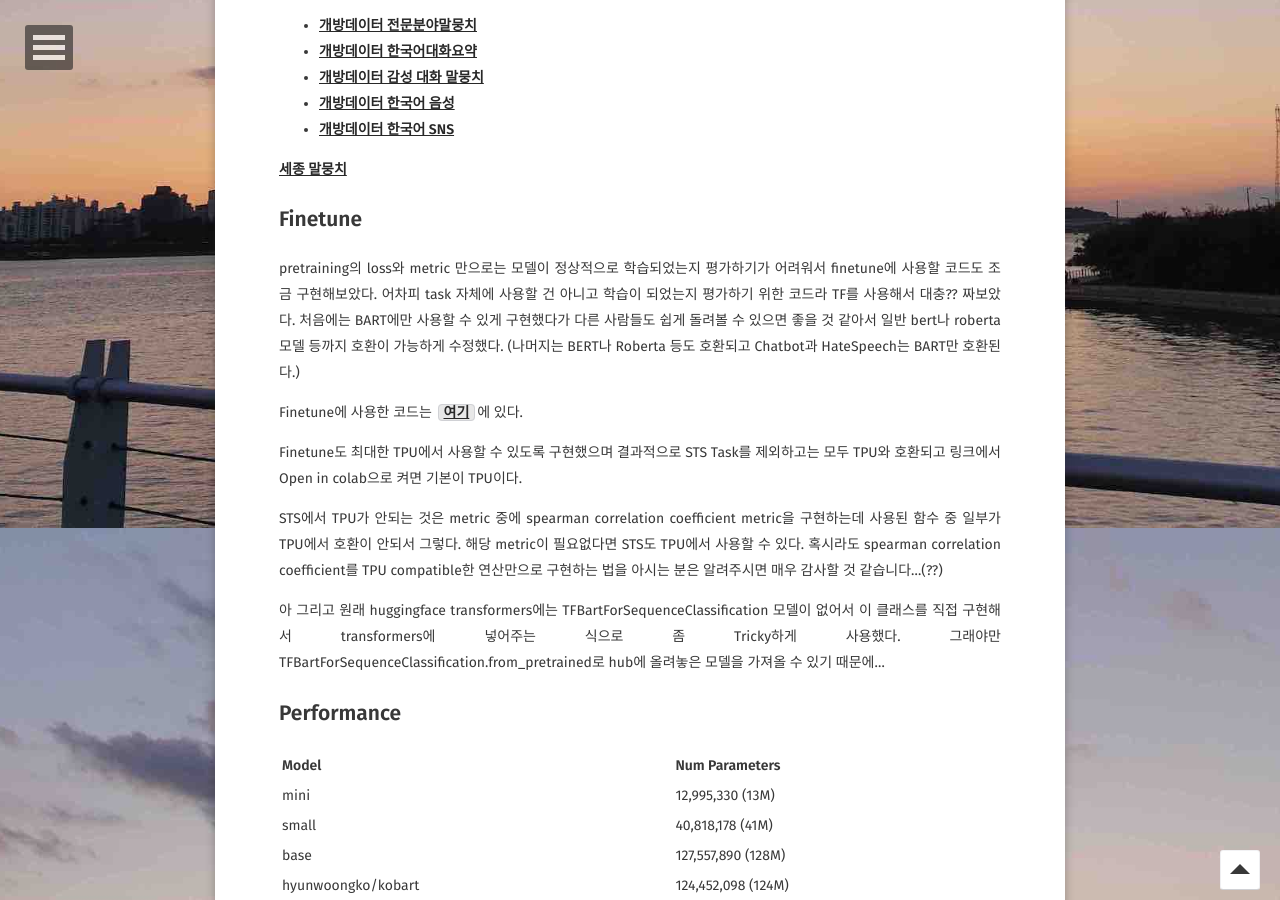
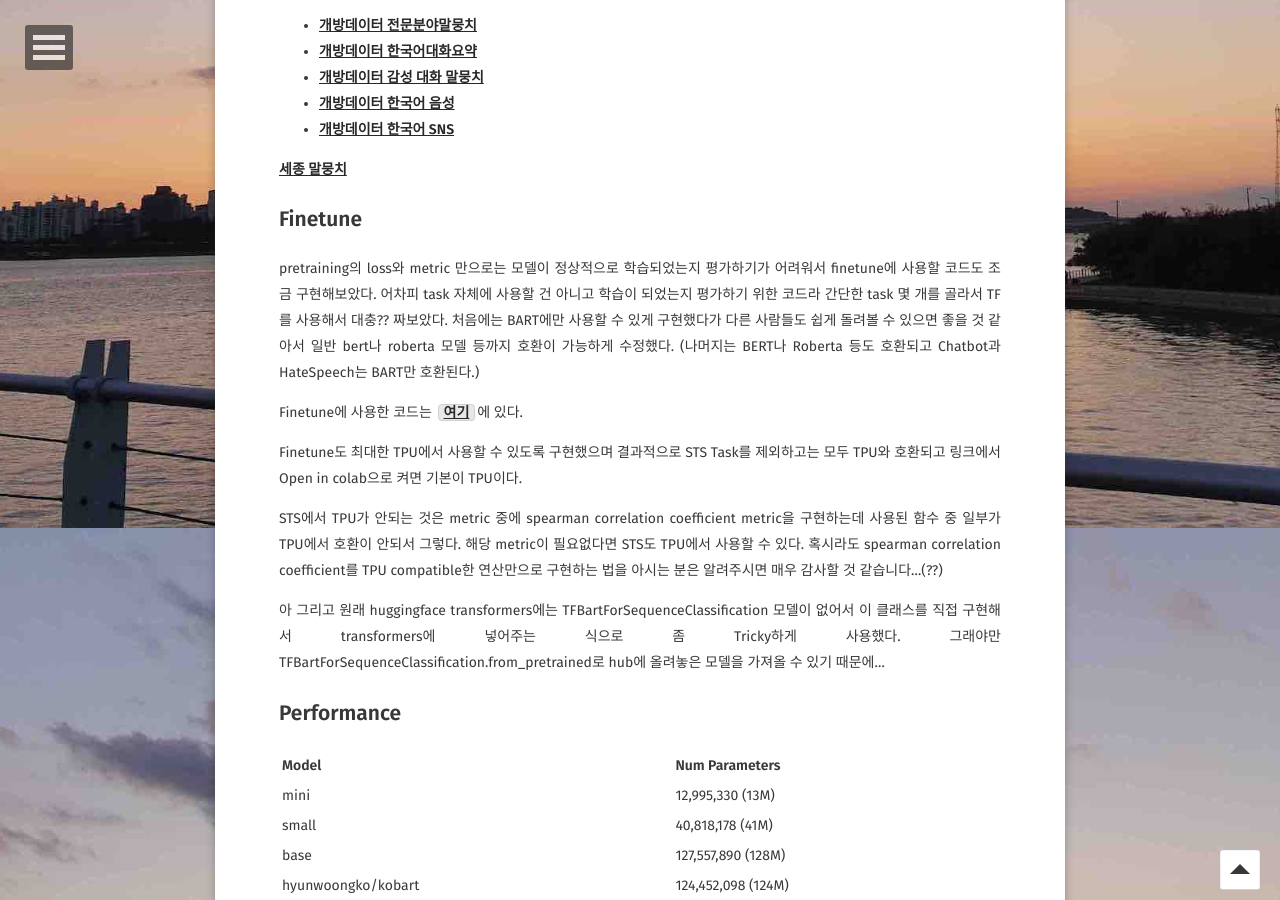
Before and after one commit to psj8252/psj8252.github.io, a Jekyll site: the page built from _posts/2021-08-28-huggingface-bart-train.md, in a window 1280 px wide and 900 px high, scrolled down 1272 px. Built offline with Jekyll 4.4.1, drawn with Linux system fonts in a browser that asks for light colours; some web fonts are replaced; comment, search, counter and statistics services are not loaded.

Commit message:
fix: BART 학습 후기 수정

```diff
--- a/_posts/2021-08-28-huggingface-bart-train.md
+++ b/_posts/2021-08-28-huggingface-bart-train.md
@@ -53,7 +53,7 @@ huggingface 라이브러리를 처음 써본 결과 확실히 편하게 되어
 
 ## Finetune
 
-pretraining의 loss와 metric 만으로는 모델이 정상적으로 학습되었는지 평가하기가 어려워서 finetune에 사용할 코드도 조금 구현해보았다. 어차피 task 자체에 사용할 건 아니고 학습이 되었는지 평가하기 위한 코드라 TF를 사용해서 대충?? 짜보았다. 처음에는 BART에만 사용할 수 있게 구현했다가 다른 사람들도 쉽게 돌려볼 수 있으면 좋을 것 같아서 일반 bert나 roberta 모델 등까지 호환이 가능하게 수정했다. (나머지는 BERT나 Roberta 등도 호환되고 Chatbot과 HateSpeech는 BART만 호환된다.)
+pretraining의 loss와 metric 만으로는 모델이 정상적으로 학습되었는지 평가하기가 어려워서 finetune에 사용할 코드도 조금 구현해보았다. 어차피 task 자체에 사용할 건 아니고 학습이 되었는지 평가하기 위한 코드라 간단한 task 몇 개를 골라서 TF를 사용해서 대충?? 짜보았다. 처음에는 BART에만 사용할 수 있게 구현했다가 다른 사람들도 쉽게 돌려볼 수 있으면 좋을 것 같아서 일반 bert나 roberta 모델 등까지 호환이 가능하게 수정했다. (나머지는 BERT나 Roberta 등도 호환되고 Chatbot과 HateSpeech는 BART만 호환된다.)
 
 Finetune에 사용한 코드는 [**`여기`**](https://github.com/cosmoquester/transformers-bart-finetune)에 있다.
 
```
